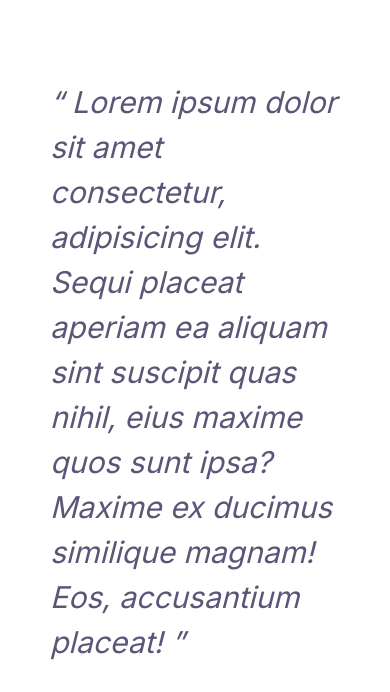
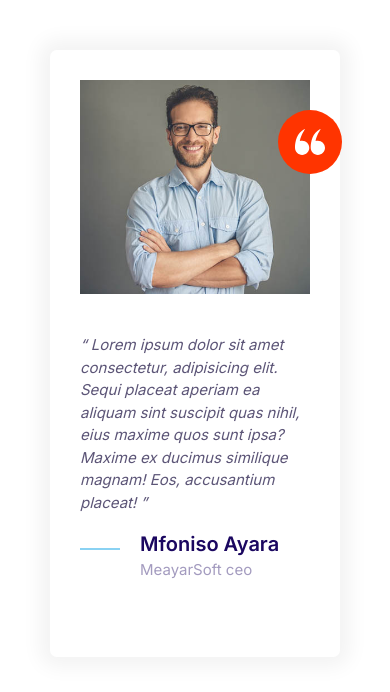
Before and after one commit to Lirac/webstar, a plain HTML site: page index.html in a window 390 px wide. Shown: the top 692 px of the page. Drawn offline with Linux system fonts and the light colour scheme; a web font is replaced by a local one.

Commit message:
Adds testimonial component design

```diff
--- a/css/styles.css
+++ b/css/styles.css
@@ -173,6 +173,14 @@ a {
   fill: var(--color-primary);
 }
 
+.icon--white {
+  fill: #fff;
+}
+
+.icon--small {
+  width: 30px;
+  height: 30px;
+}
 
 .icon-container {
   align-items: center;
@@ -182,6 +190,10 @@ a {
   height: 64px;
   justify-content: center;
   width: 64px;
+}
+
+.icon-container__accent {
+  background: var(--color-accent);
 }
 
 /* Buttons */
@@ -396,8 +408,6 @@ a {
   margin-top: 1rem;
 }
 
-
-
 /* Quote */
 
 .quote {
@@ -467,5 +477,48 @@ a {
 }
 
 .testimonial__image {
+  position: relative;
+}
+
+.testimonial__image > img {
   width: 100%;
 }
+
+.testimonial__icon {
+  position: absolute;
+  right: -32px;
+  top: 3rem;
+}
+
+.testimonial__text {
+  padding: 2rem 6rem;
+}
+
+@media (min-width: 768px) {
+  .testimonial .quote,
+  .testimonial .quote__author {
+    font-size: 2.4rem;
+  }
+}
+
+@media (max-width: 600px) {
+  .testimonial {
+    overflow: visible;
+  }
+
+  .testimonial__text {
+    padding: 0px;
+  }
+
+  .testimonial .quote {
+    font-size: 1.5rem;
+  }
+
+  .testimonial .quote__author {
+    font-size: 2rem;
+  }
+
+  .testimonial .quote__organization {
+    font-size: 1.5rem;
+  }
+}
--- a/index.html
+++ b/index.html
@@ -15,6 +15,21 @@
     <title>Document</title>
   </head>
   <body>
+    <div class="card testimonial">
+      <div class="grid col-2">
+        <div class="testimonial__image">
+          <img
+            src="images/testimonial.jpg"
+            alt="A happy, smiling customer"
+            srcset=""
+          />
+          <span class="icon-container icon-container__accent testimonial__icon">
+            <svg class="icon icon--white icon--small">
+              <use xlink:href="images/sprite.svg#quotes"></use>
+            </svg>
+          </span>
+        </div>
+        <div class="testimonial__text">
           <blockquote class="quote">
             <p class="quote__text">
               Lorem ipsum dolor sit amet consectetur, adipisicing elit. Sequi placeat
@@ -38,5 +53,8 @@
               </div>
             </footer>
           </blockquote>
+        </div>
+      </div>
+    </div>
   </body>
 </html>
```
Also changed, not shown: components/testimonial.html (added, +41 -0 lines). Lines whose indentation alone changed are shown as unchanged.
